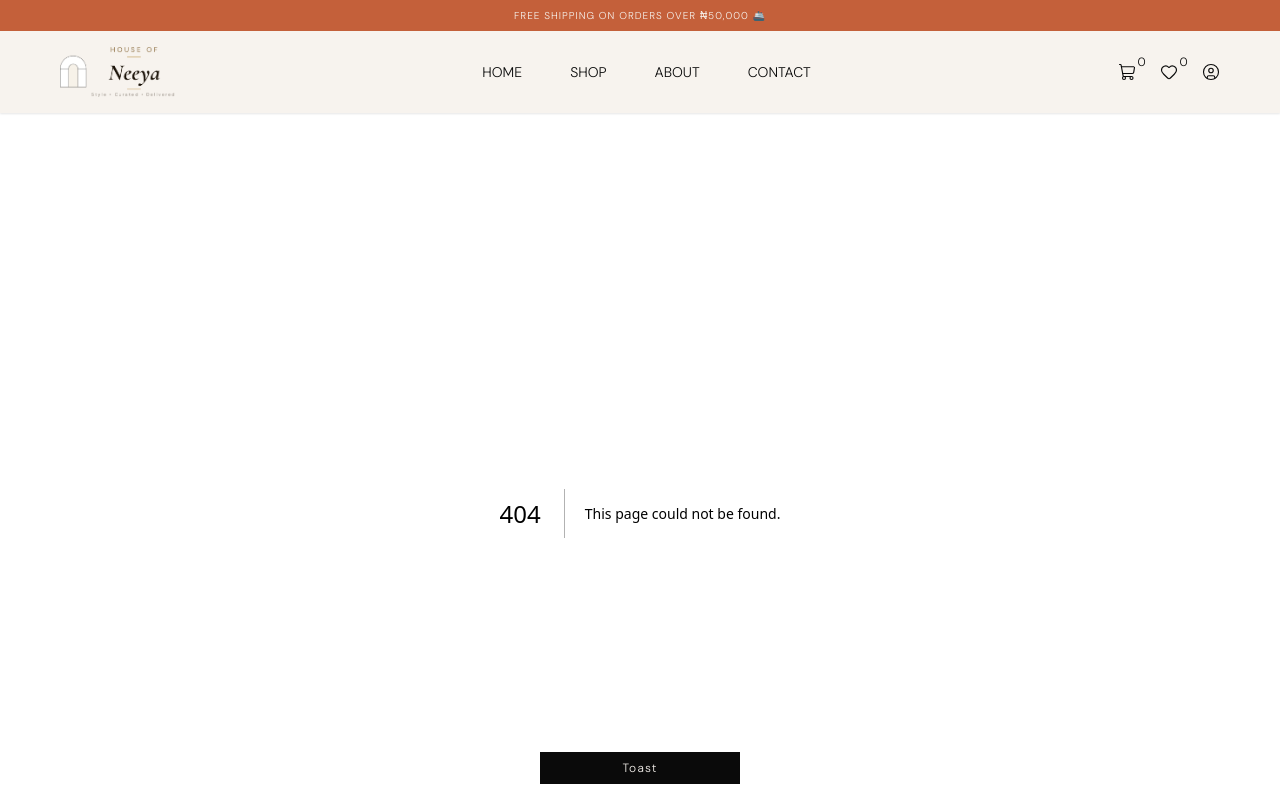
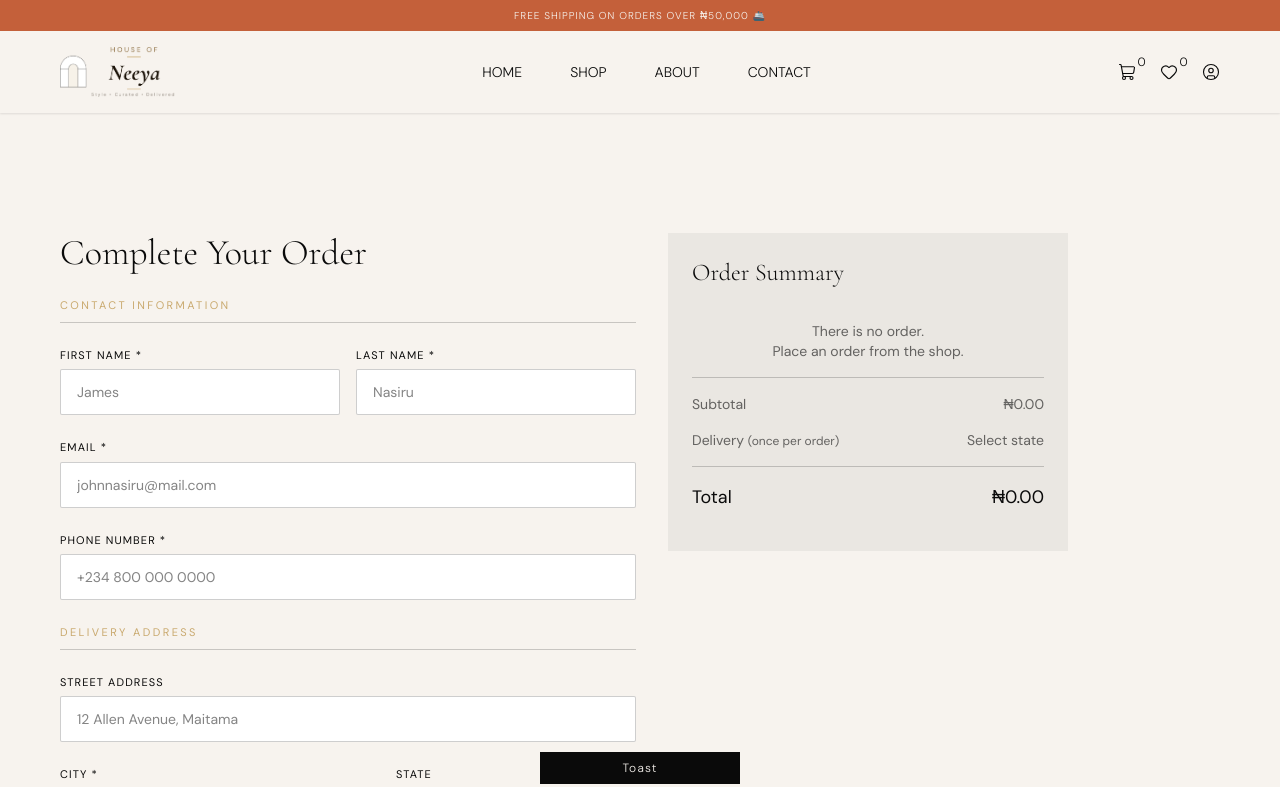
Before and after one commit to codimaniac/House-of-Neeya, a Next.js app: page /checkout in a window 1280 px wide. Before the commit this address had no page. Shown: the top 787 px of the page. Built offline with nearby package versions, Linux system fonts and the light colour scheme.

Commit message:
Feat: complete checkout page UI

```diff
--- /dev/null
+++ b/src/app/checkout/page.tsx
@@ -0,0 +1,27 @@
+"use client"
+
+import SectionLayout from "@/components/layout/SectionLayout"
+import { useCartStore } from "@/features/cart/store/cartStore";
+import CheckoutForm from "@/features/checkout/components/CheckoutForm"
+import OrderSummary from "@/features/checkout/components/OrderSummary"
+import { useState } from "react";
+
+export default function Checkout() {
+    const { items, getTotal } = useCartStore();
+    const total = getTotal();
+
+    const [selectedState, setSelectedState] = useState<{state: string, price: number}>({
+        state: "",
+        price: 0
+    })
+    const handleClick = (state: string, fee: number) => {
+        setSelectedState({state: state, price: fee})
+    }
+
+    return (
+        <SectionLayout className="flex flex-col md:flex-row gap-8">
+            <CheckoutForm onClick={handleClick} />
+            <OrderSummary checkoutItems={items} orderTotal={total} deliveryFee={selectedState.price} />
+        </SectionLayout>
+    )
+}
--- a/src/app/shop/page.tsx
+++ b/src/app/shop/page.tsx
@@ -49,7 +49,7 @@ function Shop() {
 
   return (
     <>
-      <SectionLayout className="relative text-center overflow-hidden !py-8">
+      <SectionLayout className="relative text-center overflow-hidden py-8!">
         <div className="flex flex-col items-center justify-center">
           <SectionLayout.Tag className="mb-0">Collection</SectionLayout.Tag>
           <SectionLayout.Heading className="italic text-[clamp(36px,6vw,68px)]">
--- a/src/features/cart/components/Cart.tsx
+++ b/src/features/cart/components/Cart.tsx
@@ -6,10 +6,18 @@ import { useCartStore } from "../store/cartStore";
 import CartItem from "./CartItem";
 import {Button} from "@/components"
 import formatCurrency from "@/lib/formatCurrency";
+import { useRouter } from "next/navigation";
+import { useSideMenuToggle } from "@/providers/SideMenuToggleContext";
 
 const Cart = () => {
   const { items, getSubtotal, getTotal } = useCartStore();
   const totalPrice = getTotal();
+  const { closeSideMenu } = useSideMenuToggle();
+  const router = useRouter();
+  const handleCheckout = () => {
+    closeSideMenu();
+    router.push("/checkout");
+  }
 
   return (
     <>
@@ -63,7 +71,7 @@ const Cart = () => {
               <span>Items Total</span>
               <span>{formatCurrency(totalPrice)}</span>
             </div>
-            <Button className="w-full mt-2">Proceed to Checkout</Button>
+            <Button className="w-full mt-2" onClick={handleCheckout}>Proceed to Checkout</Button>
           </div>
         </>
       )}
--- /dev/null
+++ b/src/features/checkout/components/CheckoutForm.tsx
@@ -0,0 +1,98 @@
+"use client"
+
+import { Button } from "@/components";
+import Input from "@/components/ui/Input";
+import Select from "@/components/ui/SelectInput";
+import { ReactNode } from "react";
+import { FaPaypal } from "react-icons/fa";
+import { FaFlutter } from "react-icons/fa6";
+import formatCurrency from "@/lib/formatCurrency"
+
+const PaymentMethod = ({children, paymentOptions, brandStyle}: {children: ReactNode, paymentOptions: string, brandStyle?: string}) => {
+  return (
+    <div className="flex flex-col gap-4 items-center border border-foreground/20 p-4 bg-white">
+      <p className={`flex items-center gap-2 text-lg capitalize ${brandStyle}`}>{children}</p>
+      <p className="text-xs text-foreground/60">{paymentOptions}</p>
+    </div>
+  )
+}
+
+const CheckoutForm = ({onClick}: {onClick: (state: string, fee: number) => void}) => {
+  const deliveryFees = {
+    Abuja: 2000,
+    Nasarawa: 3000,
+    Lagos: 3000,
+    Kano: 3500,
+    Rivers: 4000,
+    Edo: 3000,
+    Oyo: 3000,
+    Delta: 3000,
+    Anambra: 3500,
+    Others: 3500
+  }
+
+  return (
+    <form className="flex flex-col flex-5 gap-6">
+      <h1 className="text-4xl font-serif">Complete Your Order</h1>
+      <h2 className="uppercase text-[11px] text-primary pb-2 tracking-[0.22em] border-b border-b-foreground/20">Contact Information</h2>
+      <div className="flex flex-col md:flex-row justify-between gap-4">
+        <Input
+          type="text"
+          label="First Name *"
+          placeholder="James"
+          className="min-w-70"
+        />
+        <Input
+          type="text"
+          label="Last Name *"
+          placeholder="Nasiru"
+          className="min-w-70"
+        />
+      </div>
+      <Input
+        type="email"
+        label="Email *"
+        placeholder="johnnasiru@mail.com"
+        className="min-w-70"
+      />
+      <Input
+        type="tel"
+        label="Phone Number *"
+        placeholder="+234 800 000 0000"
+        className="min-w-70"
+      />
+      <h2 className="uppercase text-[11px] text-primary pb-2 tracking-[0.22em] border-b border-b-foreground/20">Delivery Address</h2>
+      <Input
+        type="text"
+        label="Street Address"
+        placeholder="12 Allen Avenue, Maitama"
+        className="min-w-70"
+      />
+      <div className="flex flex-col md:flex-row justify-between gap-4">
+        <Input
+          type="text"
+          label="City *"
+          placeholder="Abuja"
+          className="min-w-70"
+        />
+        <Select label="State">
+          <option>Select state</option>
+          {
+            Object.entries(deliveryFees).map(([state, fee]) => (
+              <option key={state} onClick={() => onClick(state, fee)}>{state} - {formatCurrency(fee)}</option>
+            ))
+          }
+        </Select>
+      </div>
+      <h2 className="uppercase text-[11px] text-primary pb-2 tracking-[0.22em] border-b border-b-foreground/20">Payment Method</h2>
+      <div className="grid grid-cols-1 md:grid-cols-2 gap-4">
+        <PaymentMethod paymentOptions="Cards, Bank Transfer, USSD" brandStyle="text-[#F5A623]" ><FaFlutter /> Flutterwave</PaymentMethod>
+        <PaymentMethod paymentOptions="Cards, Bank Transfer, QR" brandStyle="text-[#0BA4DB]" ><FaPaypal /> Paypal</PaymentMethod>
+      </div>
+      <p className="text-[10px] md:text-xs text-foreground/60">🔒 Payments are securely processed. We never store card details.</p>
+      <Button>Place Order & Pay</Button>
+    </form>
+  )
+}
+
+export default CheckoutForm
--- /dev/null
+++ b/src/features/checkout/components/OrderSummary.tsx
@@ -0,0 +1,68 @@
+import { CartProduct } from "@/features/cart/types/cart.types"
+import formatCurrency from "@/lib/formatCurrency"
+import Link from "next/link"
+
+const SummaryItem = ({item}: {item: CartProduct}) => {
+  return (
+    <div className="flex justify-between">
+      <div className="">
+        <p className="text-sm">{item.name}</p>
+        <p className="text-[10px] text-foreground/60">Qty {item.quantity} • {item.color} • Size {item.size}</p>
+      </div>
+      <p className="text-sm">{item.discountedPrice ? formatCurrency(item.quantity * item.discountedPrice) : formatCurrency(item.quantity * item.price)}</p>
+    </div>
+  )
+}
+
+const Subtotal = ({orderTotal}: {orderTotal: number}) => {
+  return (
+    <div className="flex justify-between text-sm text-foreground/60">
+      <p>Subtotal</p>
+      <p>{formatCurrency(orderTotal)}</p>
+    </div>
+  )
+}
+
+const DeliveryFee = ({fee}: {fee: number}) => {
+  return (
+    <div className="flex justify-between text-sm text-foreground/60">
+      <p>Delivery <span className="text-xs">(once per order)</span></p>
+      <p>{fee ? formatCurrency(fee) : "Select state"}</p>
+    </div>
+  )
+}
+
+const Total = ({grandTotal}: {grandTotal: number}) => {
+  return (
+    <div className="flex justify-between py-4 border-t border-t-foreground/20 text-lg">
+      <p>Total</p>
+      <p>{formatCurrency(grandTotal)}</p>
+    </div>
+  )
+}
+
+const OrderSummary = ({checkoutItems, orderTotal, deliveryFee}: {checkoutItems: CartProduct[], orderTotal: number, deliveryFee: number}) => {
+  return (
+    <div className="flex-5">
+      <div className="max-w-100 flex flex-col bg-foreground/5 p-6 gap-4">
+        <h3 className="text-2xl font-serif font-light mb-4">Order Summary</h3>
+        <div className="flex flex-col gap-4 border-b border-b-foreground/20 pb-4">
+          {
+            checkoutItems.length===0 ?
+            <div className="flex flex-col items-center text-sm text-foreground/60"><p>There is no order.</p> <p>Place an order from the <Link href="/shop" className="hover:underline">shop</Link>.</p></div> :
+            checkoutItems.map((summaryItem) => {
+              return (
+                <SummaryItem key={summaryItem.id} item={summaryItem} />
+              )
+            })
+          }
+        </div>
+        <Subtotal orderTotal={orderTotal} />
+        <DeliveryFee fee={deliveryFee} />
+        <Total grandTotal={orderTotal + deliveryFee} />
+      </div>
+    </div>
+  )
+}
+
+export default OrderSummary
--- a/src/features/product/components/ProductCard.tsx
+++ b/src/features/product/components/ProductCard.tsx
@@ -150,7 +150,7 @@ function ProductVariantSelector({
 }: ProductVariantSelectorProps) {
   return (
     <div
-      className={`absolute z-1 bottom-42 m-2 md:m-3 lg:m-4 flex flex-col gap-2 text-[8px] transition-all duration-500 opacity-0 group-hover:bottom-52 group-hover:opacity-100 ${className}`}
+      className={`absolute z-1 bottom-42 m-2 md:m-3 lg:m-4 flex flex-col gap-2 text-[8px] transition-all duration-500 md:opacity-0 md:group-hover:bottom-52 md:group-hover:opacity-100 ${className}`}
     >
       {children}
     </div>
@@ -163,7 +163,7 @@ function ProductVariantGroup({
 }: ProductVariantGroupProps) {
   return (
     <div
-      className={`flex gap-2 text-[8px] ${className}`}
+      className={`flex gap-2 text-[6px] md:text-[8px] flex-wrap ${className}`}
     >
       {children}
     </div>
```
